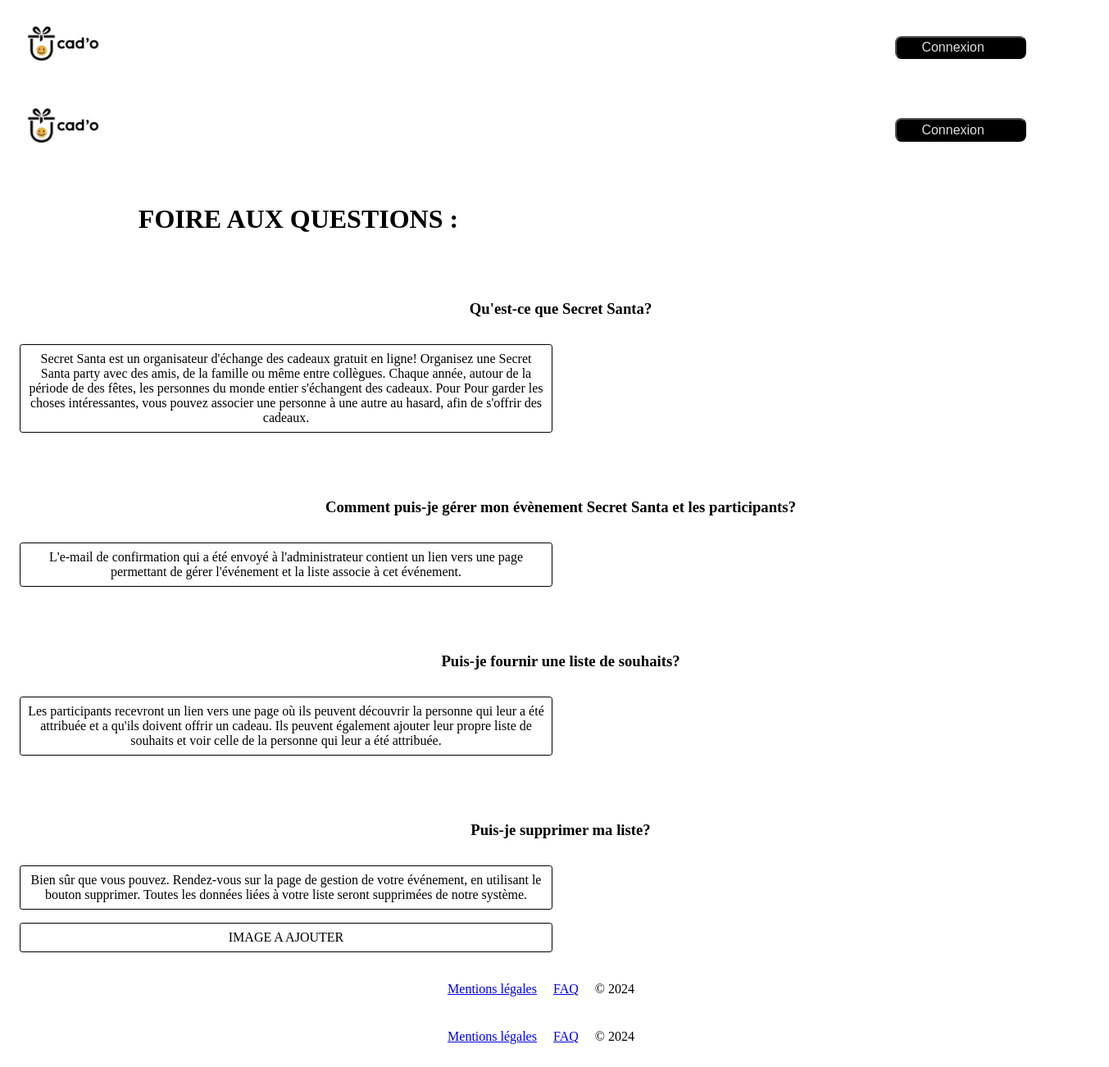
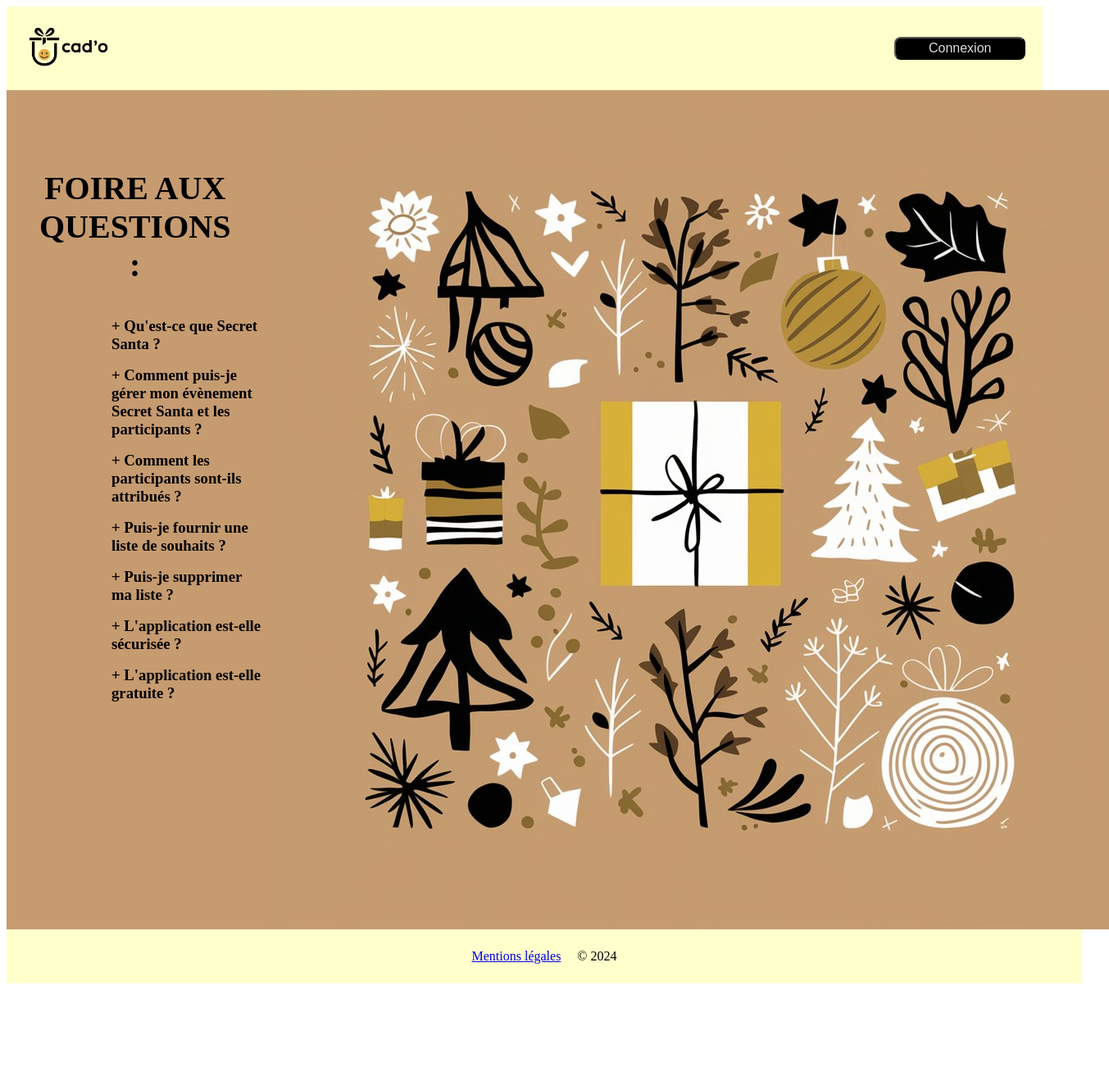
Before and after one commit to yanis-lannabi/cado-front, a React (Vite) app: page /faq in a window 1280 px wide. Shown: the whole page at 82% size, 1353 px wide, since content can reach past the window. After the commit the page ends 1208 px from the top, so only its background shows below. Built offline with nearby package versions, Linux system fonts and the light colour scheme.

Commit message:
update on FAQ, Footer and Header. Disabled CSS cause malfuctions

```diff
--- a/src/components/Elements/Footer/Footer.scss
+++ b/src/components/Elements/Footer/Footer.scss
@@ -1,12 +1,13 @@
 .footer {
   display: flex;
   justify-content: center;
-  padding: 20px;
+  padding: 1.5rem;
 
   position: relative;
   left: 0;
   bottom: 0;
   width: 100%;
+  background-color: #ffffcc;
 
   div {
     display: flex;
--- a/src/components/Elements/Footer/Footer.tsx
+++ b/src/components/Elements/Footer/Footer.tsx
@@ -1,13 +1,17 @@
 import React from 'react';
-import { Link } from 'react-router-dom';
+import { Link, useLocation } from 'react-router-dom';
 import './Footer.scss'; // Importez votre fichier SCSS
 
 const Footer: React.FC = () => {
+  const location = useLocation();
+
   return (
     <footer className="footer">
       <div>
-        <Link to="/mentions-legales">Mentions légales</Link>
-        <Link to="/faq">FAQ</Link>
+        {location.pathname !== '/mentions-legales' && (
+          <Link to="/mentions-legales">Mentions légales</Link>
+        )}
+        {location.pathname !== '/faq' && <Link to="/faq">FAQ</Link>}
         <div>© 2024</div>
       </div>
     </footer>
--- a/src/components/Elements/Header/Header.scss
+++ b/src/components/Elements/Header/Header.scss
@@ -1,10 +1,11 @@
 .header {
   display: flex;
   justify-content: space-between;
-  padding: 20px;
+  padding: 1.3rem;
+  background-color: #ffffcc;
 
   .logo {
-    height: 50px;
+    height: 3.5rem;
   }
 
   div {
@@ -13,3 +14,13 @@
     }
   }
 }
+
+button {
+  width: 10rem;
+  margin: 1rem auto;
+  padding: 0.2rem 1.9rem;
+  border-radius: 0.5rem;
+  background: #000000;
+  color: #dfdedf;
+  font-size: 1rem;
+}
--- a/src/components/Pages/DrawResult/DrawResult.scss
+++ b/src/components/Pages/DrawResult/DrawResult.scss
@@ -1,42 +1,42 @@
-.draw-result-page {
-  display: flex;
-  flex-direction: column;
-  margin: 5rem auto;
-  padding: 2rem;
-  width: 70%;
-  border-radius: 1rem;
-  text-align: center;
-}
+// .draw-result-page {
+//   display: flex;
+//   flex-direction: column;
+//   margin: 5rem auto;
+//   padding: 2rem;
+//   width: 70%;
+//   border-radius: 1rem;
+//   text-align: center;
+// }
 
-h2 {
-  font-size: 2rem;
-  margin: 4rem auto 1rem auto;
-  width: 50%;
-  text-align: center;
-}
+// h2 {
+//   font-size: 2rem;
+//   margin: 4rem auto 1rem auto;
+//   width: 50%;
+//   text-align: center;
+// }
 
-p {
-  margin: 1rem auto;
-  width: 50%;
-  text-align: center;
-}
+// p {
+//   margin: 1rem auto;
+//   width: 50%;
+//   text-align: center;
+// }
 
-button {
-  width: 10rem;
-  margin: 1rem auto;
-  padding: 0.2rem 1.9rem;
-  border-radius: 0.5rem;
-  background: #000000;
-  color: #dfdedf;
-  font-size: 1rem;
-}
+// button {
+//   width: 10rem;
+//   margin: 1rem auto;
+//   padding: 0.2rem 1.9rem;
+//   border-radius: 0.5rem;
+//   background: #000000;
+//   color: #dfdedf;
+//   font-size: 1rem;
+// }
 
-.draw-result {
-  font-size: 4rem;
-  margin: 3rem auto;
-  width: 50%;
-  text-align: center;
-  border: #000000 solid 1px;
-  border-radius: 1rem;
-  background: #d3d3d3;
-}
+// .draw-result {
+//   font-size: 4rem;
+//   margin: 3rem auto;
+//   width: 50%;
+//   text-align: center;
+//   border: #000000 solid 1px;
+//   border-radius: 1rem;
+//   background: #d3d3d3;
+// }
--- a/src/components/Pages/EventDetails/EventDetails.scss
+++ b/src/components/Pages/EventDetails/EventDetails.scss
@@ -1,80 +1,80 @@
-h2 {
-  margin: 4rem auto;
-  width: 50%;
-  text-align: center;
-  font-size: 2rem;
-}
+// h2 {
+//   margin: 4rem auto;
+//   width: 50%;
+//   text-align: center;
+//   font-size: 2rem;
+// }
 
-.myevents-button {
-  margin: 1.5rem;
-  padding: 0.2rem 1.9rem;
-  border-radius: 0.5rem;
-  background: #000000;
-  color: #dfdedf;
-}
+// .myevents-button {
+//   margin: 1.5rem;
+//   padding: 0.2rem 1.9rem;
+//   border-radius: 0.5rem;
+//   background: #000000;
+//   color: #dfdedf;
+// }
 
-.event-details {
-  display: flex;
-  flex-direction: column;
-  margin: 5rem auto;
-  padding: 2rem;
-  width: 70%;
-  border: 1px solid black;
-  border-radius: 1rem;
+// .event-details {
+//   display: flex;
+//   flex-direction: column;
+//   margin: 5rem auto;
+//   padding: 2rem;
+//   width: 70%;
+//   border: 1px solid black;
+//   border-radius: 1rem;
 
-  &__element {
-    display: flex;
-    flex-direction: column;
-    position: relative;
-    flex-direction: row;
-    margin: 1rem 1rem;
-  }
+//   &__element {
+//     display: flex;
+//     flex-direction: column;
+//     position: relative;
+//     flex-direction: row;
+//     margin: 1rem 1rem;
+//   }
 
-  &__participants {
-    display: flex;
-    flex-direction: column;
+//   &__participants {
+//     display: flex;
+//     flex-direction: column;
 
-    &__add-button {
-      margin: auto;
-      width: 4rem;
-      border-radius: 0.5rem;
-      background: #d3d3d3;
-      color: #000000;
-    }
-  }
+//     &__add-button {
+//       margin: auto;
+//       width: 4rem;
+//       border-radius: 0.5rem;
+//       background: #d3d3d3;
+//       color: #000000;
+//     }
+//   }
 
-  &__participant {
-    display: flex;
-    flex-direction: row;
-    margin: 0 0 1rem 0;
-    justify-content: space-between;
-  }
+//   &__participant {
+//     display: flex;
+//     flex-direction: row;
+//     margin: 0 0 1rem 0;
+//     justify-content: space-between;
+//   }
 
-  &__buttons-container {
-    display: flex;
-    position: relative;
-    padding: 4rem 0.5rem;
-  }
+//   &__buttons-container {
+//     display: flex;
+//     position: relative;
+//     padding: 4rem 0.5rem;
+//   }
 
-  &__save-button {
-    margin: auto;
-    padding: 0.2rem 1.9rem;
-    border-radius: 0.5rem;
-    background: #000000;
-    color: #dfdedf;
-  }
+//   &__save-button {
+//     margin: auto;
+//     padding: 0.2rem 1.9rem;
+//     border-radius: 0.5rem;
+//     background: #000000;
+//     color: #dfdedf;
+//   }
 
-  &__delete-button {
-    margin: auto;
-    padding: 0.2rem 1.9rem;
-    border-radius: 0.5rem;
-    background: #d3d3d3;
-    color: #dfdedf;
-  }
-}
+//   &__delete-button {
+//     margin: auto;
+//     padding: 0.2rem 1.9rem;
+//     border-radius: 0.5rem;
+//     background: #d3d3d3;
+//     color: #dfdedf;
+//   }
+// }
 
-input {
-  margin: 0 1rem;
-  padding: 0.3rem 1rem;
-  // border-radius: 0.2rem;
-}
+// input {
+//   margin: 0 1rem;
+//   padding: 0.3rem 1rem;
+//   // border-radius: 0.2rem;
+// }
--- a/src/components/Pages/FAQ/FAQ.scss
+++ b/src/components/Pages/FAQ/FAQ.scss
@@ -1,26 +1,40 @@
 //@use '../../styles/variables' as v;
 
-/*.FAQ-title {
+.FAQ-title {
   margin-bottom: 2.5rem;
   margin-left: 2rem;
   padding-top: 2.5rem;
+  font-size: 2.5rem;
 }
 
 h3 {
   margin-bottom: 0.6rem;
-  margin-left: 4rem;
+  margin-left: 2rem;
   margin-top: 1rem;
 }
 
 .imageFAQ {
   margin-top: 5rem;
-  margin-left: 4rem;
+  margin-left: 3rem;
+  width: 50%;
 }
 
 .FAQ-category {
-  margin-left: 1rem;
+  //margin-left: 1rem;
+  background-color: #c69b70;
+  width: 50%;
+  padding: 0.5rem;
 }
 
 .FAQ-content {
-  margin-left: 3rem;
-}*/
+  margin-left: 7rem;
+}
+
+.faq-container {
+  display: flex;
+  justify-content: space-between;
+}
+
+.faq-question {
+  cursor: pointer;
+}
--- a/src/components/Pages/FAQ/FAQ.tsx
+++ b/src/components/Pages/FAQ/FAQ.tsx
@@ -1,46 +1,72 @@
+import React, { useState } from 'react';
 import './FAQ.scss';
-import Header from '../../Elements/Header/Header';
-import Footer from '../../Elements/Footer/Footer';
+import cadeauImage from '../../../assets/CADEAU1.jpeg';
 
 const FAQ: React.FC = () => {
+  const [openQuestion, setOpenQuestion] = useState<number | null>(null);
+
+  const questionsAnswers = [
+    {
+      question: "Qu'est-ce que Secret Santa ?",
+      answer:
+        "Secret Santa est un organisateur d'échange des cadeaux gratuit en ligne! Organisez une Secret Santa party avec des amis, de la famille ou même entre collègues. Chaque année, autour de la période de des fêtes, les personnes du monde entier s'échangent des cadeaux. Pour garder les choses intéressantes, vous pouvez associer une personne à une autre au hasard, afin de s'offrir des cadeaux.",
+    },
+    {
+      question:
+        'Comment puis-je gérer mon évènement Secret Santa et les participants ?',
+      answer:
+        "L'e-mail de confirmation qui a été envoyé à l'administrateur contient un lien vers une page permettant de gérer l'événement et la liste associe à cet événement.",
+    },
+    {
+      question: 'Comment les participants sont-ils attribués ?',
+      answer:
+        "Les participants sont attribués de manière aléatoire par l'application. L'algorithme garantit que personne ne se verra attribuer son propre nom.",
+    },
+    {
+      question: 'Puis-je fournir une liste de souhaits ?',
+      answer:
+        "Les participants recevront un lien vers une page où ils peuvent découvrir la personne qui leur a été attribuée et a qu'ils doivent offrir un cadeau. Ils peuvent également ajouter leur propre liste de souhaits et voir celle de la personne qui leur a été attribuée.",
+    },
+    {
+      question: 'Puis-je supprimer ma liste ?',
+      answer:
+        'Bien sûr! Rendez-vous sur la page de gestion de votre événement, en utilisant le bouton supprimer. Toutes les données liées à votre liste seront supprimées de notre système.',
+    },
+    {
+      question: "L'application est-elle sécurisée ?",
+      answer:
+        'Oui, nous utilisons des protocoles de sécurité avancés pour protéger vos données personnelles et garantir la confidentialité de vos échanges.',
+    },
+    {
+      question: "L'application est-elle gratuite ?",
+      answer:
+        "Oui, l'application est entièrement gratuite. Vous pouvez accéder à toutes les fonctionnalités sans frais.",
+    },
+  ];
+
+  const handleClick = (index: number) => {
+    setOpenQuestion(openQuestion === index ? null : index);
+  };
+
   return (
-    <article className="FAQ">
-      <Header />
-      <h2 className="FAQ-title">FOIRE AUX QUESTIONS :</h2>
+    <article className="faq-container">
       <div className="FAQ-category">
-        <h3> Qu'est-ce que Secret Santa?</h3>
-        <p className="FAQ-content">
-          Secret Santa est un organisateur d'échange des cadeaux gratuit en
-          ligne! Organisez une Secret Santa party avec des amis, de la famille
-          ou même entre collègues. Chaque année, autour de la période de des
-          fêtes, les personnes du monde entier s'échangent des cadeaux. Pour
-          Pour garder les choses intéressantes, vous pouvez associer une
-          personne à une autre au hasard, afin de s'offrir des cadeaux.
-        </p>
-        <h3>
-          Comment puis-je gérer mon évènement Secret Santa et les participants?
-        </h3>
-        <p className="FAQ-content">
-          L'e-mail de confirmation qui a été envoyé à l'administrateur contient
-          un lien vers une page permettant de gérer l'événement et la liste
-          associe à cet événement.
-        </p>
-        <h3> Puis-je fournir une liste de souhaits?</h3>
-        <p className="FAQ-content">
-          Les participants recevront un lien vers une page où ils peuvent
-          découvrir la personne qui leur a été attribuée et a qu'ils doivent
-          offrir un cadeau. Ils peuvent également ajouter leur propre liste de
-          souhaits et voir celle de la personne qui leur a été attribuée.
-        </p>
-        <h3> Puis-je supprimer ma liste?</h3>
-        <p className="FAQ-content">
-          Bien sûr que vous pouvez. Rendez-vous sur la page de gestion de votre
-          événement, en utilisant le bouton supprimer. Toutes les données liées
-          à votre liste seront supprimées de notre système.
-        </p>
+        <h2 className="FAQ-title">FOIRE AUX QUESTIONS :</h2>
+        {questionsAnswers.map((item, index) => (
+          <div key={index}>
+            <h3
+              onClick={() => handleClick(index)}
+              className={`faq-question ${openQuestion !== null && openQuestion !== index ? 'grayed-out' : ''}`}
+            >
+              {openQuestion === index ? '-' : '+'} {item.question}
+            </h3>
+            {openQuestion === index && (
+              <p className="FAQ-content">{item.answer}</p>
+            )}
+          </div>
+        ))}
       </div>
-      <p className="imageFAQ">IMAGE A AJOUTER</p>
-      <Footer />
+      <img src={cadeauImage} alt="dessin de cadeaux" />
     </article>
   );
 };
--- a/src/components/Pages/HomePage/HomePage.scss
+++ b/src/components/Pages/HomePage/HomePage.scss
@@ -1,59 +1,59 @@
-@use '../../../styles/variables' as v;
+// @use '../../../styles/variables' as v;
 
-.home {
-  display: flex;
-  flex-direction: column;
-  align-items: center;
-  &__logo {
-    width: 10%;
-    margin-top: 5rem;
-  }
+// .home {
+//   display: flex;
+//   flex-direction: column;
+//   align-items: center;
+//   &__logo {
+//     width: 10%;
+//     margin-top: 5rem;
+//   }
 
-  &__title {
-    text-align: center;
-    margin-top: 5rem;
-    margin-bottom: 5rem;
-    font-size: 3rem;
-  }
+//   &__title {
+//     text-align: center;
+//     margin-top: 5rem;
+//     margin-bottom: 5rem;
+//     font-size: 3rem;
+//   }
 
-  &__container {
-    display: flex;
-  }
+//   &__container {
+//     display: flex;
+//   }
 
-  &__concept-explaination {
-    // width: 50%;
-    margin: 5rem;
-    border: 1px solid black;
-    border-radius: 0.5rem;
-    padding: 1rem;
-    font-size: 1.5rem;
-  }
+//   &__concept-explaination {
+//     // width: 50%;
+//     margin: 5rem;
+//     border: 1px solid black;
+//     border-radius: 0.5rem;
+//     padding: 1rem;
+//     font-size: 1.5rem;
+//   }
 
-  &__image {
-    height: 40rem;
-    margin-top: 4rem;
-  }
-}
+//   &__image {
+//     height: 40rem;
+//     margin-top: 4rem;
+//   }
+// }
 
-h2,
-h3 {
-  text-align: center;
-  margin: 2rem;
-}
+// h2,
+// h3 {
+//   text-align: center;
+//   margin: 2rem;
+// }
 
-h3 {
-  margin-top: 5rem;
-}
+// h3 {
+//   margin-top: 5rem;
+// }
 
-p {
-  margin: 2rem;
-}
+// p {
+//   margin: 2rem;
+// }
 
-button {
-  display: flex;
-  margin: 1rem auto;
-  padding: 0.2rem 1.9rem;
-  border-radius: 0.5rem;
-  background: #000000;
-  color: #dfdedf;
-}
+// button {
+//   display: flex;
+//   margin: 1rem auto;
+//   padding: 0.2rem 1.9rem;
+//   border-radius: 0.5rem;
+//   background: #000000;
+//   color: #dfdedf;
+// }
--- a/src/components/Pages/MyEvents/MyEvents.scss
+++ b/src/components/Pages/MyEvents/MyEvents.scss
@@ -1,39 +1,39 @@
-// @use '../../styles/variables' as v;
+// // @use '../../styles/variables' as v;
 
-.MyEvent {
-  text-align: center;
-}
+// .MyEvent {
+//   text-align: center;
+// }
 
-h2 {
-  margin: 2.5rem;
-}
+// h2 {
+//   margin: 2.5rem;
+// }
 
-.Website__Title {
-  text-align: center;
-  margin-top: 3rem;
-  margin-bottom: 3rem;
-  font-size: x-large;
-}
+// .Website__Title {
+//   text-align: center;
+//   margin-top: 3rem;
+//   margin-bottom: 3rem;
+//   font-size: x-large;
+// }
 
-.MyEvent__confirmation {
-  display: flex;
-  flex-direction: row;
-  margin: auto;
-  margin-bottom: 2.5rem;
-  width: 7.5%;
-  background: #000000;
-  color: #dfdedf;
-  padding: 0.2rem 1.9rem;
-  border-radius: 0.2rem;
-  border: none;
-}
+// .MyEvent__confirmation {
+//   display: flex;
+//   flex-direction: row;
+//   margin: auto;
+//   margin-bottom: 2.5rem;
+//   width: 7.5%;
+//   background: #000000;
+//   color: #dfdedf;
+//   padding: 0.2rem 1.9rem;
+//   border-radius: 0.2rem;
+//   border: none;
+// }
 
-p {
-  margin: 1rem;
-  border: solid black 0.3px;
-  display: flex;
-  justify-content: center;
-  align-items: center;
-  padding: 0.5rem;
-  border-radius: 0.2rem;
-}
+// p {
+//   margin: 1rem;
+//   border: solid black 0.3px;
+//   display: flex;
+//   justify-content: center;
+//   align-items: center;
+//   padding: 0.5rem;
+//   border-radius: 0.2rem;
+// }
```
Also changed, not shown: src/components/Pages/LegalNotices/LegalNotices.scss (+6 -2 lines), src/assets/CADEAU1.jpeg (added).
